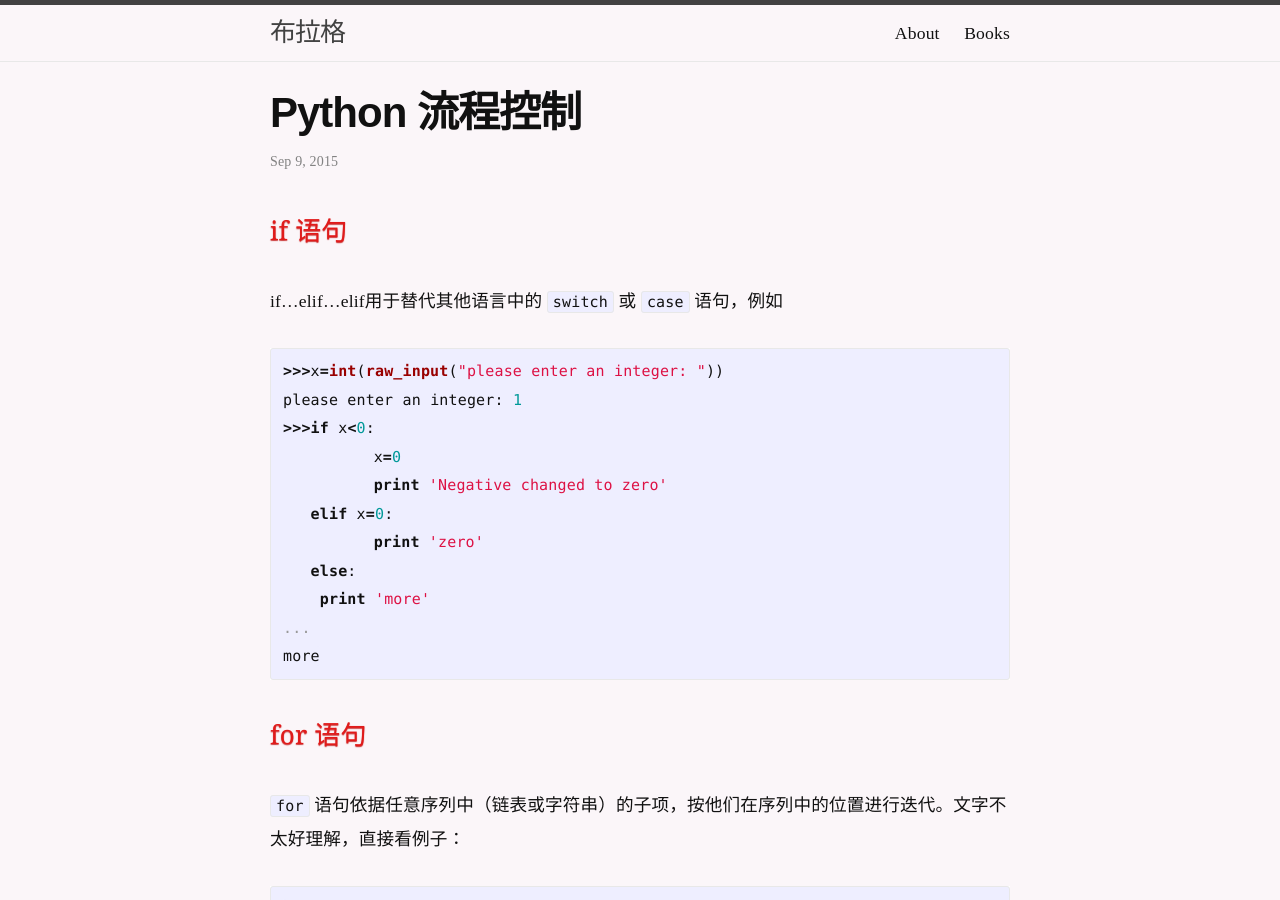
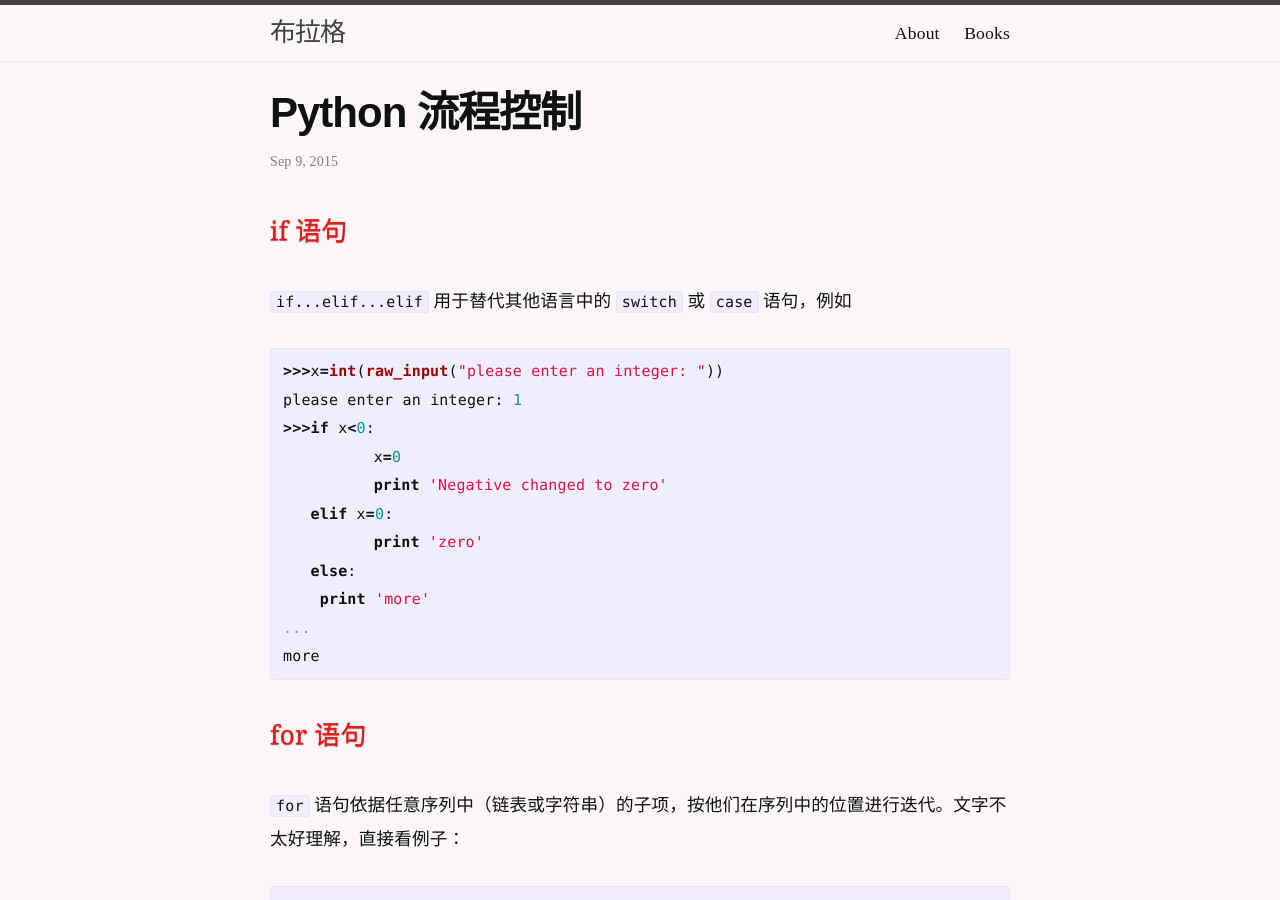
Before and after one commit to Besideme/besideme.github.io, a Jekyll site: the page built from _posts/2015-09-09-Python-log2.md, in a window 1280 px wide and 900 px high. Built offline with Jekyll 4.4.1, drawn with Linux system fonts in a browser that asks for light colours.

```diff
--- a/_posts/2015-09-09-Python-log2.md
+++ b/_posts/2015-09-09-Python-log2.md
@@ -7,7 +7,7 @@ categories: note
 ### if 语句
 
 
-if...elif...elif用于替代其他语言中的 `switch` 或 `case` 语句，例如
+`if...elif...elif` 用于替代其他语言中的 `switch` 或 `case` 语句，例如
 
 {%highlight python %}
 >>>x=int(raw_input("please enter an integer: "))
```
